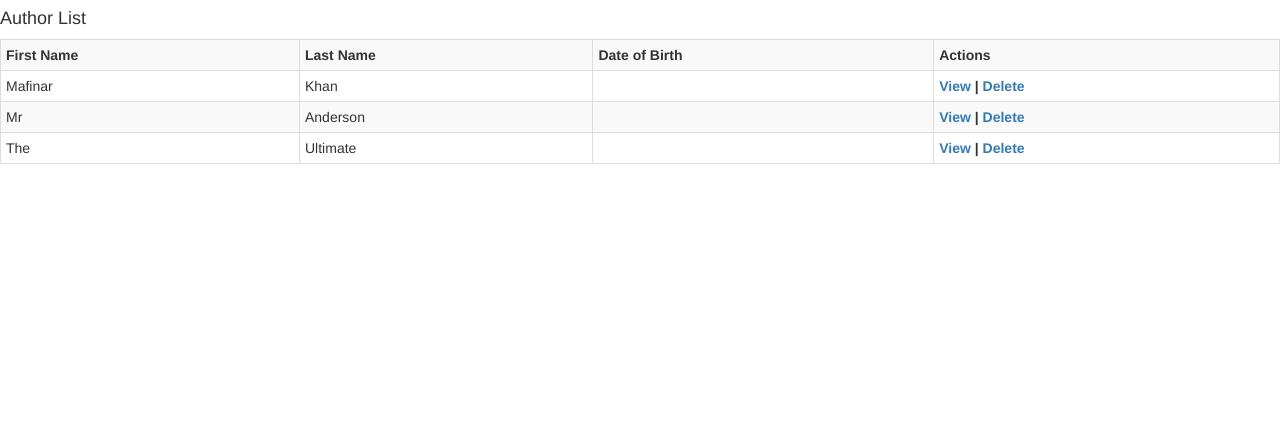
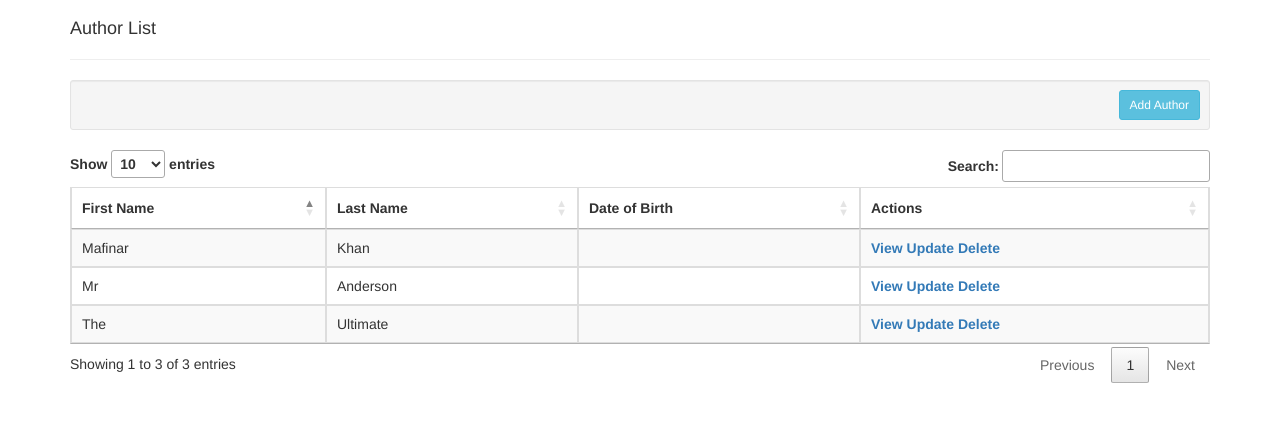
Before and after one commit to harun1393/python-bootcamp-tutorial, a Django app: page /blog/author/ in a window 1280 px wide. Shown: the part 51-473 px from the top of the page. Run offline with Django 3.2, Linux system fonts and the light colour scheme; data comes from the database, SQL or seed files in the repository; both versions use the stored data as it was after the commit; some libraries are stand-ins or nearby versions.

Commit message:
CRUD module done

```diff
--- a/tutorial_project/base/templates/base/base.html
+++ b/tutorial_project/base/templates/base/base.html
@@ -25,6 +25,26 @@
     {% block navigation %}
         {% include "base/navigation.html" %}
     {% endblock %}
+
+    {% if messages %}
+    <div class="container">
+        <div class="row">
+            <div class="col-md-12">
+                <div class="alert alert-info alert-dismissible" role="alert">
+                    <button type="button" class="close" data-dismiss="alert" aria-label="Close">
+                        <span aria-hidden="true">&times;</span>
+                    </button>
+                    <ul class="messages">
+                    {% for message in messages %}
+                    <li{% if message.tags %} class="{{ message.tags }}"{% endif %}>{{ message }}</li>
+                    {% endfor %}
+                    </ul>
+                </div>
+            </div>
+        </div>
+    </div>
+    {% endif %}
+
     {% block content %}{% endblock %}
     <script src="https://ajax.googleapis.com/ajax/libs/jquery/1.11.2/jquery.min.js">
     </script>
--- a/tutorial_project/blog/templates/blog/author_detail.html
+++ b/tutorial_project/blog/templates/blog/author_detail.html
@@ -1,5 +1,8 @@
 {% extends "base/base.html" %}
 {% block content %}
+<div class="container">
+    <div class="row">
+        <div class="col col-md-12">
 <h4>Detail Information of {{object}}</h4>
 <table class="table table-condensed table-striped">
     <tr>
@@ -19,4 +22,7 @@
         <td>{{object.bio}}</td>
     </tr>
 </table>
+    </div>
+</div>
+    </div>
 {% endblock %}
--- a/tutorial_project/blog/templates/blog/author_list.html
+++ b/tutorial_project/blog/templates/blog/author_list.html
@@ -1,25 +1,53 @@
 {% extends "base/base.html" %}
+{% block extracss %}
+<link rel="stylesheet" href="//cdn.datatables.net/1.10.7/css/jquery.dataTables.min.css">
+{% endblock %}
 
 {% block content %}
+<div class="container">
+    <div class="row">
+        <div class="col col-md-12">
 <h4>Author List</h4>
-<table class="table table-striped table-bordered table-condensed table-hover">
+<hr />
+<div class="well well-sm">
+    <a class="btn btn-info btn-sm pull-right" href="{% url 'author-create' %}">Add Author</a>
+    <div class="clearfix"></div>
+</div>
+<table id='id-author-list'
+       class="table table-striped table-bordered table-condensed table-hover">
+       <thead>
     <tr>
         <th>First Name</th>
         <th>Last Name</th>
         <th>Date of Birth</th>
         <th>Actions</th>
     </tr>
+        </thead>
+        <tbody>
 {% for obj in object_list %}
     <tr>
         <td>{{obj.first_name}}</td>
         <td>{{obj.last_name}}</td>
         <td>{{obj.dob}}</td>
         <th>
-            <a href="{% url 'author-detail' %}?author={{obj.pk}}">View</a>
-             |
-             <a href="{% url 'author-delete' %}?author={{obj.pk}}">Delete</a>
+            <a href="{% url 'author-detail' obj.pk %}">View</a>
+            <a href="{% url 'author-update' obj.pk %}">Update</a>
+            <a href="{% url 'author-delete' obj.pk %}">Delete</a>
         </th>
     </tr>
 {% endfor %}
+    </tbody>
 </table>
+</div>
+</div>
+</div>
 {% endblock %}
+
+{% block extrajs %}
+<script src="//cdn.datatables.net/1.10.7/js/jquery.dataTables.min.js"></script>
+<script type="text/javascript" charset="utf-8">
+$(document).ready(function(){
+    $('#id-author-list').DataTable();
+});
+</script>
+{% endblock %}
--- a/tutorial_project/blog/urls.py
+++ b/tutorial_project/blog/urls.py
@@ -8,7 +8,10 @@
     url(r'^reverser/$', 'blog.views.reverser'),
     ##
     url(r'^tpl/hello/$', 'blog.views.tpl_hello'),
+    ##
     url(r'^author/$', 'blog.views.author_list', name='author-list'),
-    url(r'^author/detail/$', 'blog.views.author_detail', name='author-detail'),
-    url(r'^author/delete/$', 'blog.views.author_delete', name='author-delete'),
+    url(r'^author/create/$', 'blog.views.author_create', name='author-create'),
+    url(r'^author/update/(?P<pk>[0-9]+)/$', 'blog.views.author_update', name='author-update'),
+    url(r'^author/detail/(?P<pk>[0-9]+)/$', 'blog.views.author_detail', name='author-detail'),
+    url(r'^author/delete/(?P<pk>[0-9]+)/$', 'blog.views.author_delete', name='author-delete'),
 )
--- a/tutorial_project/blog/views.py
+++ b/tutorial_project/blog/views.py
@@ -1,7 +1,9 @@
-from django.shortcuts import render
+from django.shortcuts import render, redirect
 from django.http import HttpResponse
+from django.contrib import messages
 
 from .models import *
+from .forms import *
 
 
 def hello(request):
@@ -50,19 +52,50 @@
     return render(request, template_name, {"object_list": authors})
 
 
-def author_detail(request):
-    pk = request.GET.get("author")
+def author_create(request):
+    form = AuthorForm()
+    template_name = "blog/author_form.html"
 
+    if request.method == 'POST':
+        try:
+            form = AuthorForm(request.POST)
+
+            if form.is_valid():
+                author.save()
+                messages.add_message(request, messages.INFO, "Author instance saved")
+                return redirect("author-list")
+        except:
+            return render(request, template_name, {"form": form})
+
+    return render(request, template_name, {"form": form})
+
+
+def author_update(request, pk):
+    author = Author.objects.get(id=pk)
+    form = AuthorForm(instance=author)
+
+    if request.method == "POST":
+        form = AuthorForm(request.POST, instance=author)
+
+        if form.is_valid():
+            try:
+                form.save()
+                messages.add_message(request, messages.INFO, "Author Updated Successfully")
+                return redirect('author-list')
+            except:
+                messages.add_message(request, messages.INFO, "An error occured")
+                return render(request, "blog/author_form.html", {"form": AuthorForm(instance=author)})
+
+    return render(request, "blog/author_form.html", {"form": form})
+
+def author_detail(request, pk):
     author_object = Author.objects.get(pk=pk)
 
     return render(request, "blog/author_detail.html", {"object": author_object})
 
 
-def author_delete(request):
-    pk = request.GET.get("author")
-
+def author_delete(request, pk):
     author_object = Author.objects.get(pk=pk)
     author_object.delete()
-
-    return render(request, "blog/author_list.html")
-    #return render(request, "blog/author_detail.html", {"object": author_object})
+    messages.add_message(request, messages.INFO, "Author was successfully deleted")
+    return redirect("author-list")
```
Also changed, not shown: tutorial_project/blog/forms.py (added, +9 -0 lines), tutorial_project/blog/templates/blog/author_form.html (added, +19 -0 lines), tutorial_project/db.sqlite3, 1 other file.
